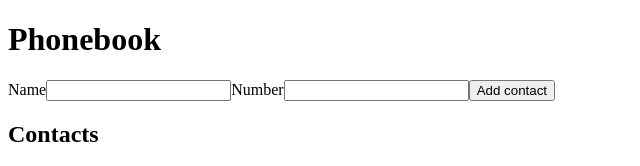
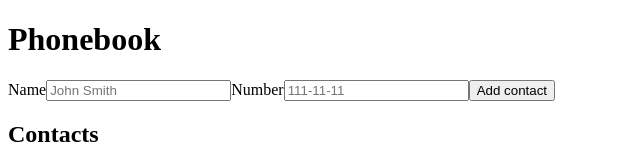
Before and after one commit to Rostyslav-Zahorulko/goit-react-hw-02-phonebook, a React (Create React App) app: page / in a window 1280 px wide. Shown: the top 166 px of the page, without its empty margins (0-640 px from the left). Built offline with nearby package versions, Linux system fonts and the light colour scheme.

Commit message:
вирiшує завдання кроку 5

```diff
--- a/src/App.js
+++ b/src/App.js
@@ -12,10 +12,19 @@ class App extends Component {
   };
 
   addContact = (name, number) => {
-    const contact = { name, number, id: uuidv4() };
+    const { contacts } = this.state;
+    const newContact = { name, number, id: uuidv4() };
+    const existedContactWithTheSameName = contacts.find(
+      ({ name }) => name === newContact.name,
+    );
+
+    if (existedContactWithTheSameName !== undefined) {
+      alert(`${newContact.name} is already in contacts`);
+      return;
+    }
 
     this.setState(({ contacts }) => ({
-      contacts: [...contacts, contact],
+      contacts: [...contacts, newContact],
     }));
   };
 
--- a/src/components/ContactForm/ContactForm.js
+++ b/src/components/ContactForm/ContactForm.js
@@ -38,6 +38,8 @@ class ContactForm extends Component {
             type="text"
             name="name"
             value={name}
+            required
+            placeholder="John Smith"
             onChange={this.handleInputChange}
           ></input>
         </label>
@@ -45,9 +47,12 @@ class ContactForm extends Component {
         <label>
           Number
           <input
-            type="number"
+            type="tel"
             name="number"
             value={number}
+            required
+            placeholder="111-11-11"
+            pattern="[0-9]{3}-[0-9]{2}-[0-9]{2}"
             onChange={this.handleInputChange}
           ></input>
         </label>
```
